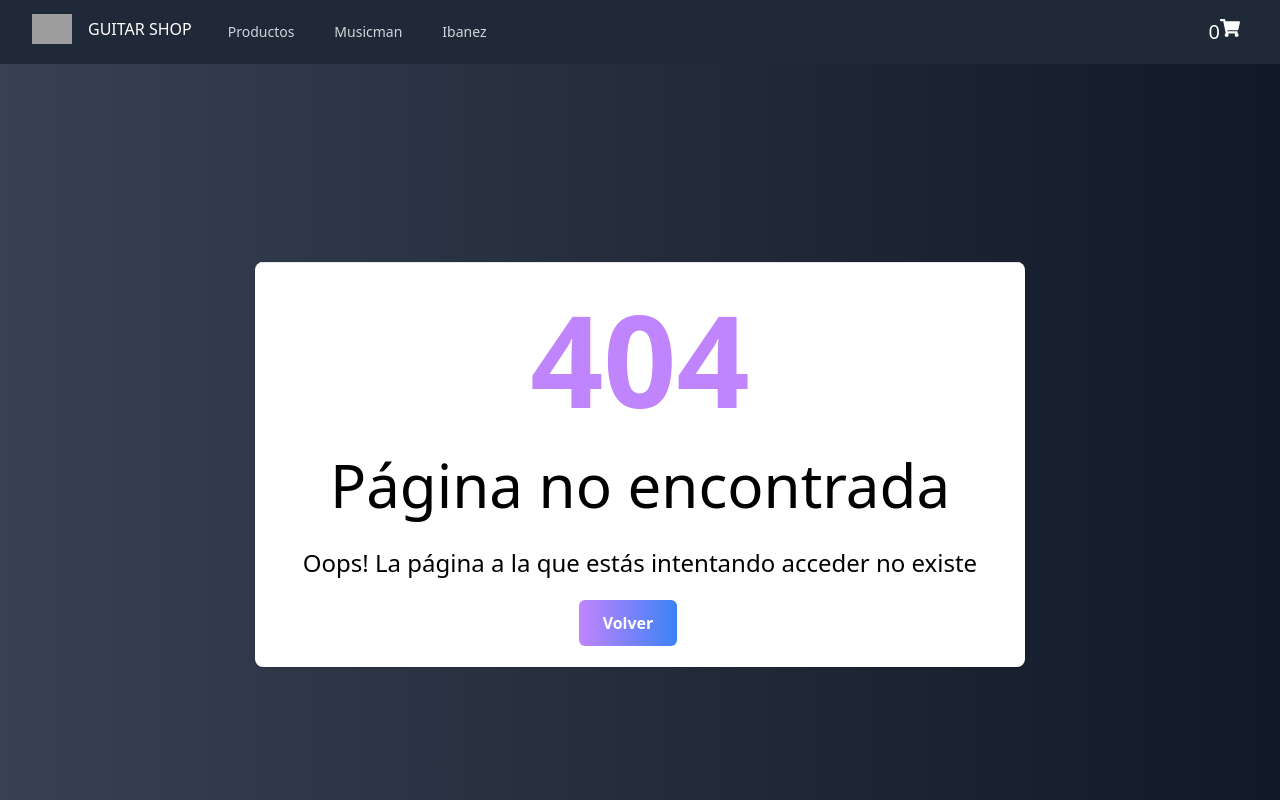
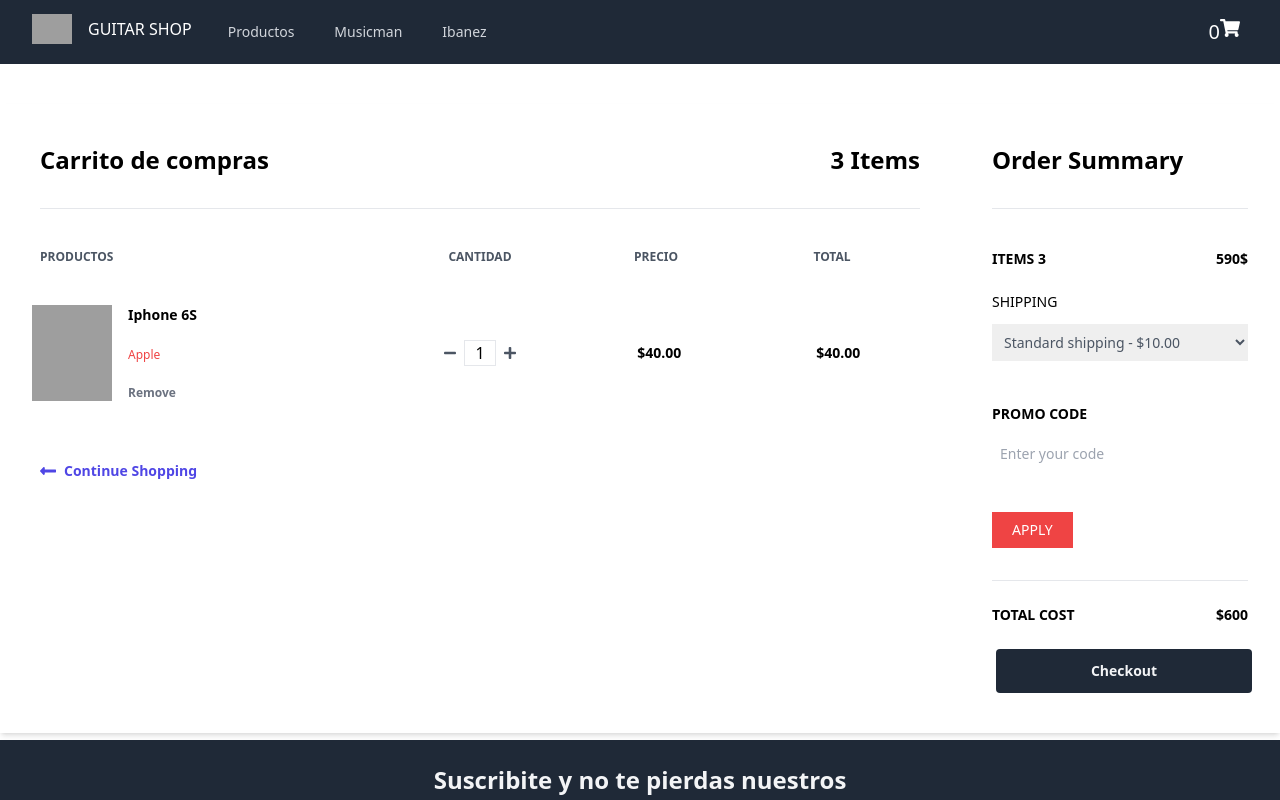
Before and after one commit to JuanMG22/guitar-shop, a React (Create React App) app: page /cart in a window 1280 px wide. Shown: the top 800 px of the page. Built offline with nearby package versions, Linux system fonts and the light colour scheme; grey boxes are pictures that could not be loaded.

Commit message:
Desafío: Sincronizar counter

```diff
--- a/public/index.html
+++ b/public/index.html
@@ -1,5 +1,5 @@
 <!DOCTYPE html>
-<html lang="en">
+<html lang="es">
   <head>
     <meta charset="utf-8" />
     <link rel="icon" href="%PUBLIC_URL%/favicon.ico" />
@@ -10,34 +10,11 @@
       content="Web site created using create-react-app"
     />
     <link rel="apple-touch-icon" href="%PUBLIC_URL%/logo192.png" />
-    <!--
-      manifest.json provides metadata used when your web app is installed on a
-      user's mobile device or desktop. See https://developers.google.com/web/fundamentals/web-app-manifest/
-    -->
     <link rel="manifest" href="%PUBLIC_URL%/manifest.json" />
-    <!--
-      Notice the use of %PUBLIC_URL% in the tags above.
-      It will be replaced with the URL of the `public` folder during the build.
-      Only files inside the `public` folder can be referenced from the HTML.
-
-      Unlike "/favicon.ico" or "favicon.ico", "%PUBLIC_URL%/favicon.ico" will
-      work correctly both with client-side routing and a non-root public URL.
-      Learn how to configure a non-root public URL by running `npm run build`.
-    -->
-    <title>React App</title>
+    <title>Guitar Shop</title>
   </head>
   <body>
     <noscript>You need to enable JavaScript to run this app.</noscript>
     <div id="root"></div>
-    <!--
-      This HTML file is a template.
-      If you open it directly in the browser, you will see an empty page.
-
-      You can add webfonts, meta tags, or analytics to this file.
-      The build step will place the bundled scripts into the <body> tag.
-
-      To begin the development, run `npm start` or `yarn start`.
-      To create a production bundle, use `npm run build` or `yarn build`.
-    -->
   </body>
 </html>
--- /dev/null
+++ b/src/components/Cart.js
@@ -0,0 +1,135 @@
+import { Link } from "react-router-dom";
+
+const Cart = () => {
+  return (
+    <div className="container mx-auto mt-10">
+      <div className="flex shadow-md my-10">
+        <div className="w-3/4 bg-white px-10 py-10">
+          <div className="flex justify-between border-b pb-8">
+            <h1 className="font-semibold text-2xl">Carrito de compras</h1>
+            <h2 className="font-semibold text-2xl">3 Items</h2>
+          </div>
+          <div className="flex mt-10 mb-5">
+            <h3 className="font-semibold text-gray-600 text-xs uppercase w-2/5">
+              Productos
+            </h3>
+            <h3 className="font-semibold text-center text-gray-600 text-xs uppercase w-1/5 text-center">
+              Cantidad
+            </h3>
+            <h3 className="font-semibold text-center text-gray-600 text-xs uppercase w-1/5 text-center">
+              Precio
+            </h3>
+            <h3 className="font-semibold text-center text-gray-600 text-xs uppercase w-1/5 text-center">
+              Total
+            </h3>
+          </div>
+          <div className="flex items-center hover:bg-gray-100 -mx-8 px-6 py-5">
+            <div className="flex w-2/5">
+              <div className="w-20">
+                <img
+                  className="h-24"
+                  src="https://drive.google.com/uc?id=18KkAVkGFvaGNqPy2DIvTqmUH_nk39o3z"
+                  alt=""
+                />
+              </div>
+              <div className="flex flex-col justify-between ml-4 flex-grow">
+                <span className="font-bold text-sm">Iphone 6S</span>
+                <span className="text-red-500 text-xs">Apple</span>
+                <a
+                  href="#"
+                  className="font-semibold hover:text-red-500 text-gray-500 text-xs"
+                >
+                  Remove
+                </a>
+              </div>
+            </div>
+            <div className="flex justify-center w-1/5">
+              <svg
+                className="fill-current text-gray-600 w-3"
+                viewBox="0 0 448 512"
+              >
+                <path d="M416 208H32c-17.67 0-32 14.33-32 32v32c0 17.67 14.33 32 32 32h384c17.67 0 32-14.33 32-32v-32c0-17.67-14.33-32-32-32z" />
+              </svg>
+              <input
+                className="mx-2 border text-center w-8"
+                type="text"
+                value="1"
+              />
+              <svg
+                className="fill-current text-gray-600 w-3"
+                viewBox="0 0 448 512"
+              >
+                <path d="M416 208H272V64c0-17.67-14.33-32-32-32h-32c-17.67 0-32 14.33-32 32v144H32c-17.67 0-32 14.33-32 32v32c0 17.67 14.33 32 32 32h144v144c0 17.67 14.33 32 32 32h32c17.67 0 32-14.33 32-32V304h144c17.67 0 32-14.33 32-32v-32c0-17.67-14.33-32-32-32z" />
+              </svg>
+            </div>
+            <span className="text-center w-1/5 font-semibold text-sm">
+              $40.00
+            </span>
+            <span className="text-center w-1/5 font-semibold text-sm">
+              $40.00
+            </span>
+          </div>
+
+          <Link
+            to="/"
+            className="flex font-semibold text-indigo-600 text-sm mt-10"
+          >
+            <svg
+              className="fill-current mr-2 text-indigo-600 w-4"
+              viewBox="0 0 448 512"
+            >
+              <path d="M134.059 296H436c6.627 0 12-5.373 12-12v-56c0-6.627-5.373-12-12-12H134.059v-46.059c0-21.382-25.851-32.09-40.971-16.971L7.029 239.029c-9.373 9.373-9.373 24.569 0 33.941l86.059 86.059c15.119 15.119 40.971 4.411 40.971-16.971V296z" />
+            </svg>
+            Continue Shopping
+          </Link>
+        </div>
+
+        <div className="w-1/4 px-8 py-10">
+          <h2 className="font-semibold text-2xl border-b pb-8">
+            Order Summary
+          </h2>
+          <div className="flex justify-between mt-10 mb-5">
+            <span className="font-semibold text-sm uppercase">Items 3</span>
+            <span className="font-semibold text-sm">590$</span>
+          </div>
+          <div>
+            <label className="font-medium inline-block mb-3 text-sm uppercase">
+              Shipping
+            </label>
+            <select className="block p-2 text-gray-600 w-full text-sm">
+              <option>Standard shipping - $10.00</option>
+            </select>
+          </div>
+          <div className="py-10">
+            <label
+              for="promo"
+              className="font-semibold inline-block mb-3 text-sm uppercase"
+            >
+              Promo Code
+            </label>
+            <input
+              type="text"
+              id="promo"
+              placeholder="Enter your code"
+              className="p-2 text-sm w-full"
+            />
+          </div>
+          <button className="bg-red-500 hover:bg-red-600 px-5 py-2 text-sm text-white uppercase">
+            Apply
+          </button>
+          <div className="border-t mt-8">
+            <div className="flex font-semibold justify-between py-6 text-sm uppercase">
+              <span>Total cost</span>
+              <span>$600</span>
+            </div>
+            <button className="mx-1 px-3 py-3 bg-gray-800 text-sm text-gray-100 font-semibold rounded w-full">
+              Checkout
+            </button>
+          </div>
+        </div>
+      </div>
+    </div>
+  );
+};
+
+export default Cart;
--- a/src/components/Item.js
+++ b/src/components/Item.js
@@ -20,7 +20,10 @@ const Item = ({ titulo, precio, pictureUrl, id }) => {
         />
         <div className="flex items-center justify-between px-4 py-2 bg-gray-900">
           <h1 className="text-gray-200 font-bold text-xl">$ {precio}</h1>
-          <Link to={"/item/"+id} className="px-3 py-1 bg-gray-800 text-sm text-gray-100 font-semibold rounded">
+          <Link
+            to={"/item/" + id}
+            className="px-3 py-1 bg-gray-800 text-sm text-gray-100 font-semibold rounded"
+          >
             Ver más
           </Link>
         </div>
--- a/src/components/ItemDetail.js
+++ b/src/components/ItemDetail.js
@@ -1,63 +1,113 @@
+import { Link } from "react-router-dom";
 import ItemCount from "./ItemCount";
 
-const ItemDetail = ({ producto }) => {
-
-  const onAdd = () => {}
+const ItemDetail = ({ producto, onAdd, added }) => {
   return (
-    <>
-    <h2 className="text-3xl font-sans text-black text-center mt-5">Detalle de producto</h2>
+    <section className="min-h-[39.5rem]">
+      <h2 className="text-3xl font-sans text-black text-center mt-5">
+        Detalle de producto
+      </h2>
       <div className="container p-5 mx-auto">
         <div className="lg:w-4/5 mx-auto flex flex-wrap">
-        <img alt="ecommerce" className="lg:w-1/2 w-full object-contain object-center rounded border border-gray-200" src={producto.imagen} />
+          <img
+            alt="ecommerce"
+            className="lg:w-1/2 w-full object-contain object-center rounded border border-gray-200"
+            src={producto.imagen}
+          />
           <div className="lg:w-1/2 w-full lg:pl-10 lg:py-6 mt-6 lg:mt-0">
-          <h2 className="text-sm title-font text-gray-500 tracking-widest">{producto?.categoria}</h2>
-          <h1 className="text-gray-900 text-3xl title-font font-medium mb-1">{producto.titulo}</h1>
+            <h2 className="text-sm title-font text-gray-500 tracking-widest">
+              {producto?.categoria}
+            </h2>
+            <h1 className="text-gray-900 text-3xl title-font font-medium mb-1">
+              {producto.titulo}
+            </h1>
             <div className="flex mb-4">
               <span className="flex items-center">
-              <svg fill="currentColor" className="w-4 h-4 text-red-500" viewBox="0 0 24 24">
+                <svg
+                  fill="currentColor"
+                  className="w-4 h-4 text-red-500"
+                  viewBox="0 0 24 24"
+                >
                   <path d="M12 2l3.09 6.26L22 9.27l-5 4.87 1.18 6.88L12 17.77l-6.18 3.25L7 14.14 2 9.27l6.91-1.01L12 2z"></path>
                 </svg>
-              <svg fill="currentColor" className="w-4 h-4 text-red-500" viewBox="0 0 24 24">
+                <svg
+                  fill="currentColor"
+                  className="w-4 h-4 text-red-500"
+                  viewBox="0 0 24 24"
+                >
                   <path d="M12 2l3.09 6.26L22 9.27l-5 4.87 1.18 6.88L12 17.77l-6.18 3.25L7 14.14 2 9.27l6.91-1.01L12 2z"></path>
                 </svg>
-              <svg fill="currentColor" className="w-4 h-4 text-red-500" viewBox="0 0 24 24">
+                <svg
+                  fill="currentColor"
+                  className="w-4 h-4 text-red-500"
+                  viewBox="0 0 24 24"
+                >
                   <path d="M12 2l3.09 6.26L22 9.27l-5 4.87 1.18 6.88L12 17.77l-6.18 3.25L7 14.14 2 9.27l6.91-1.01L12 2z"></path>
                 </svg>
-              <svg fill="currentColor" className="w-4 h-4 text-red-500" viewBox="0 0 24 24">
+                <svg
+                  fill="currentColor"
+                  className="w-4 h-4 text-red-500"
+                  viewBox="0 0 24 24"
+                >
                   <path d="M12 2l3.09 6.26L22 9.27l-5 4.87 1.18 6.88L12 17.77l-6.18 3.25L7 14.14 2 9.27l6.91-1.01L12 2z"></path>
                 </svg>
-              <svg fill="none"  className="w-4 h-4 text-red-500" viewBox="0 0 24 24">
+                <svg
+                  fill="none"
+                  className="w-4 h-4 text-red-500"
+                  viewBox="0 0 24 24"
+                >
                   <path d="M12 2l3.09 6.26L22 9.27l-5 4.87 1.18 6.88L12 17.77l-6.18 3.25L7 14.14 2 9.27l6.91-1.01L12 2z"></path>
                 </svg>
                 <span className="text-gray-600 ml-3">4 Reviews</span>
               </span>
               <span className="flex ml-3 pl-3 py-2 border-l-2 border-gray-200">
                 <a className="text-gray-500">
-                <svg fill="currentColor" className="w-5 h-5" viewBox="0 0 24 24">
+                  <svg
+                    fill="currentColor"
+                    className="w-5 h-5"
+                    viewBox="0 0 24 24"
+                  >
                     <path d="M18 2h-3a5 5 0 00-5 5v3H7v4h3v8h4v-8h3l1-4h-4V7a1 1 0 011-1h3z"></path>
                   </svg>
                 </a>
                 <a className="ml-2 text-gray-500">
-                <svg fill="currentColor" className="w-5 h-5" viewBox="0 0 24 24">
+                  <svg
+                    fill="currentColor"
+                    className="w-5 h-5"
+                    viewBox="0 0 24 24"
+                  >
                     <path d="M23 3a10.9 10.9 0 01-3.14 1.53 4.48 4.48 0 00-7.86 3v1A10.66 10.66 0 013 4s-4 9 5 13a11.64 11.64 0 01-7 2c9 5 20 0 20-11.5a4.5 4.5 0 00-.08-.83A7.72 7.72 0 0023 3z"></path>
                   </svg>
                 </a>
                 <a className="ml-2 text-gray-500">
-                <svg fill="currentColor" className="w-5 h-5" viewBox="0 0 24 24">
+                  <svg
+                    fill="currentColor"
+                    className="w-5 h-5"
+                    viewBox="0 0 24 24"
+                  >
                     <path d="M21 11.5a8.38 8.38 0 01-.9 3.8 8.5 8.5 0 01-7.6 4.7 8.38 8.38 0 01-3.8-.9L3 21l1.9-5.7a8.38 8.38 0 01-.9-3.8 8.5 8.5 0 014.7-7.6 8.38 8.38 0 013.8-.9h.5a8.48 8.48 0 018 8v.5z"></path>
                   </svg>
                 </a>
               </span>
             </div>
-          <p className="leading-relaxed">Fam locavore kickstarter distillery. Mixtape chillwave tumeric sriracha taximy chia microdosing tilde DIY. XOXO fam indxgo juiceramps cornhole raw denim forage brooklyn. Everyday carry +1 seitan poutine tumeric. Gastropub blue bottle austin listicle pour-over, neutra jean shorts keytar banjo tattooed umami cardigan.</p>
+            <p className="leading-relaxed">
+              Fam locavore kickstarter distillery. Mixtape chillwave tumeric
+              sriracha taximy chia microdosing tilde DIY. XOXO fam indxgo
+              juiceramps cornhole raw denim forage brooklyn. Everyday carry +1
+              seitan poutine tumeric. Gastropub blue bottle austin listicle
+              pour-over, neutra jean shorts keytar banjo tattooed umami
+              cardigan.
+            </p>
             <div className="flex my-5">
-            <span className="title-font font-medium text-2xl text-gray-900">$ {producto.precio}</span>
-            <ItemCount stock={5} initial={1} onAdd={onAdd} />
+              <span className="title-font font-medium text-2xl text-gray-900">
+                $ {producto.precio}
+              </span>
+              {added ? <Link className="mx-5 px-3 py-1 bg-gray-800 text-sm text-gray-100 font-semibold rounded" to='/cart'>Ir al Carrito</Link> : <ItemCount stock={5} initial={1} onAdd={onAdd} /> }
             </div>
           </div>
         </div>
       </div>
-    </>
+    </section>
   );
 };
 
--- a/src/components/ItemDetailContainer.js
+++ b/src/components/ItemDetailContainer.js
@@ -1,46 +1,28 @@
 import { useEffect, useState } from "react";
 import { useParams } from "react-router-dom";
-import ItemDetail from "./ItemDetail"
+import ItemDetail from "./ItemDetail";
+import Loader from "./Loader";
 
 const ItemDetailContainer = () => {
-
-
   const [producto, setProducto] = useState({});
   const [loading, setLoading] = useState(true);
-  const { id } = useParams()
+  const [added, setAdded] = useState(false);
+  const { id } = useParams();
 
+  const onAdd = (count) => setAdded(true);
   useEffect(() => {
     setTimeout(() => {
       fetch("https://juanmg22.github.io/guitar-shop/src/productos.json")
         .then((response) => response.json())
         .then((json) => {
-              const ProductoSeleccionado = json.find(e => e.id === parseInt(id))
+          const ProductoSeleccionado = json.find((e) => e.id === parseInt(id));
           setProducto(ProductoSeleccionado);
-                console.log(ProductoSeleccionado);
-            })
+        });
       setLoading(false);
-      }, 300);
+    }, 200);
+  }, [id]);
 
-}, [id])
+  return <>{loading ? <Loader /> : <ItemDetail producto={producto} added={added} onAdd={onAdd} />}</>;
+};
 
-  if (loading) {
-    return (
-      <>
-        <div className="flex justify-center align-center">
-          <img
-            src="http://soldadoresymotores.com/site/images/loader.gif"
-            alt=""
-          />
-        </div>
-      </>
-    );
-  } else {
-    return (
-      <section className="min-h-[39.5rem]">
-        <ItemDetail producto={producto}/>
-      </section>
-    );
-  }
-}
-
-export default ItemDetailContainer
+export default ItemDetailContainer;
--- a/src/components/ItemListContainer.js
+++ b/src/components/ItemListContainer.js
@@ -1,54 +1,42 @@
 import { useEffect, useState } from "react";
-import ItemList from "./ItemList"
-import { useParams } from "react-router-dom"
-
+import ItemList from "./ItemList";
+import { useParams } from "react-router-dom";
+import Loader from "./Loader";
 
 const ItemListContainer = (props) => {
-
-
   const [data, setData] = useState([]);
   const [loading, setLoading] = useState(true);
-    const {id} = useParams()
+  const { id } = useParams();
 
   useEffect(() => {
-      setTimeout(() => {
     fetch("https://juanmg22.github.io/guitar-shop/src/productos.json")
       .then((response) => response.json())
       .then((json) => {
         if (!id) {
           setData(json);
         } else {
-                const filterCategoria = json.filter(e => e.categoria === id);
+          const filterCategoria = json.filter((e) => e.categoria === id);
           setData(filterCategoria);
         }
       })
-            setLoading(false);
-      }, 150);
-}, [id])
+      .finally(() => setLoading(false));
+  }, [id]);
 
-
-    if (loading) {
   return (
     <>
-        <div className="flex justify-center align-center">
-          <img
-            src="http://soldadoresymotores.com/site/images/loader.gif"
-            alt="loader"
-          />
-        </div>
+      {loading ? <Loader /> : (
+        <>
+          <h2 className="text-3xl font-sans text-black text-center mt-4 h-100">
+            {props.greeting}
+          </h2>
+          <h3 className="text-2xl font-sans text-black text-center mt-5">
+            Lista de productos
+          </h3>
+          <ItemList productos={data} />
+        </>
+      )}
     </>
   );
-  } else {
-      return (
-          <>
-              <h2 className="text-3xl font-sans text-black text-center mt-4 h-100">{props.greeting}</h2>
-              <h3 className="text-2xl font-sans text-black text-center mt-5">Lista de productos</h3>
+};
 
-              <ItemList productos={data}/>
-          </>
-      )
-  }
-
-}
-
-export default ItemListContainer
+export default ItemListContainer;
--- /dev/null
+++ b/src/components/Loader.js
@@ -0,0 +1,12 @@
+const Loader = () => {
+  return (
+    <div className="flex justify-center align-center">
+          <img
+            src="http://soldadoresymotores.com/site/images/loader.gif"
+            alt="loader"
+          />
+        </div>
+  );
+};
+
+export default Loader;
--- a/src/components/Main.js
+++ b/src/components/Main.js
@@ -2,6 +2,7 @@ import ItemListContainer from "./ItemListContainer";
 import ItemDetailContainer from "./ItemDetailContainer";
 import { Route, Routes } from "react-router-dom";
 import NotFound from "./NotFound";
+import Cart from "./Cart";
 
 const Main = () => {
     return (
@@ -11,6 +12,7 @@ const Main = () => {
                 <Route path="/" element={<ItemListContainer greeting="Bienvenido a Guitar Shop" />}/>
                 <Route path="/categoria/:id" element={<ItemListContainer greeting="Bienvenido a Guitar Shop"/>}/>
                 <Route path="/item/:id" element={<ItemDetailContainer/>}/>
+                <Route path="/cart" element={<Cart />}/>
                 <Route path="*" element={<NotFound />}/>
             </Routes>
         </main>
--- a/src/productos.json
+++ b/src/productos.json
@@ -59,7 +59,7 @@
       "titulo": "Ibanez PGM",
       "categoria": "Ibanez",
       "descripcion": "Guitarra Musicman signature Paul Gilbert",
-      "imagen": "https://www.ibanez.com/common/product_artist_file/file/p_region_PGMM31_WH_2Y_02_en_1.png"
+      "imagen": "https://img.kytary.com/eshop_es/velky_v2/na/637516579191770000/26f5a272/64835684/ibanez-pgmm11-jb.jpg"
     }
     ,
     {
```
Also changed, not shown: src/components/Footer.js (+23 -10 lines), src/components/ItemCount.js (+22 -11 lines), src/components/ItemList.js (+2 -5 lines). Lines whose indentation alone changed are shown as unchanged.
